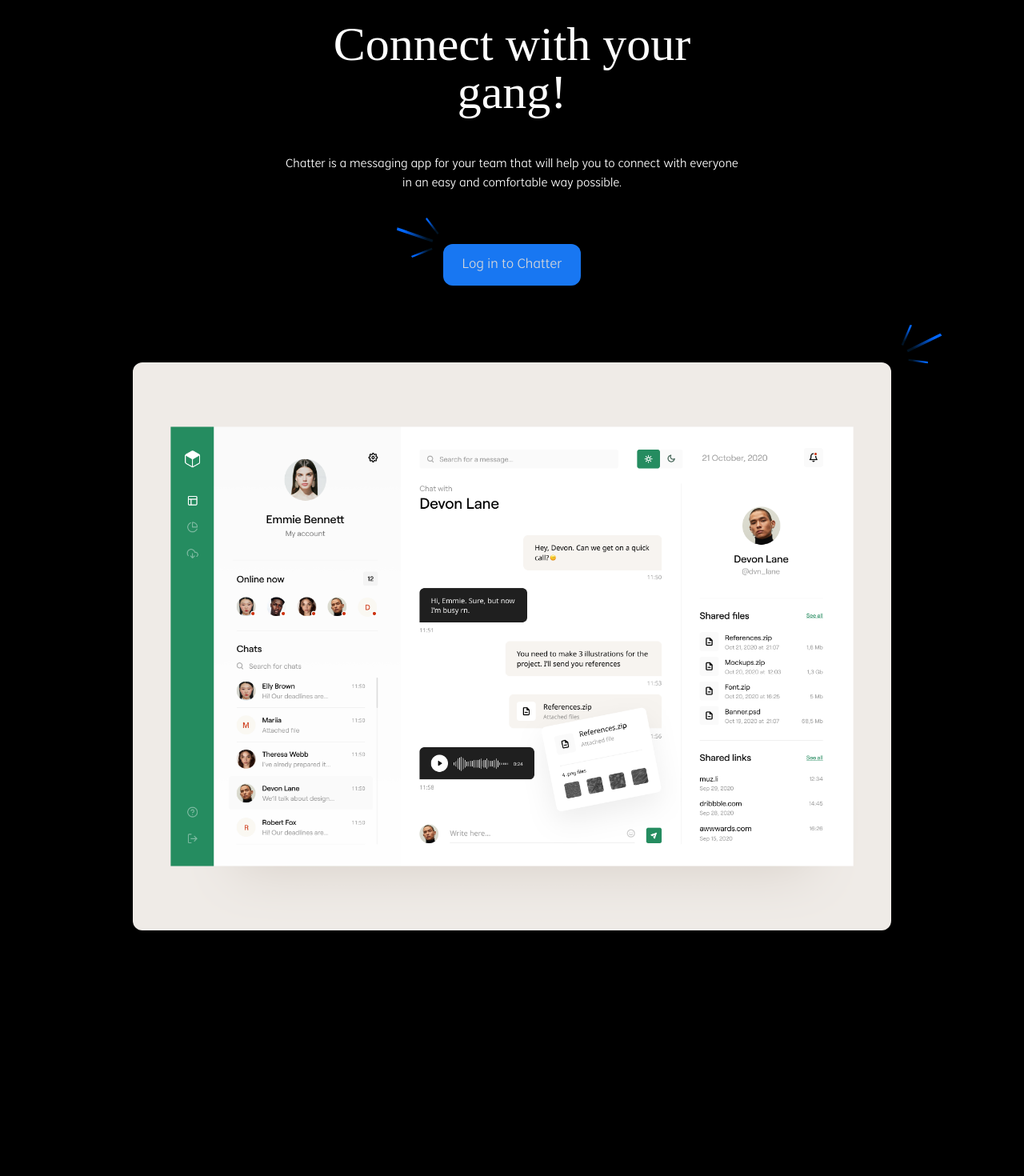
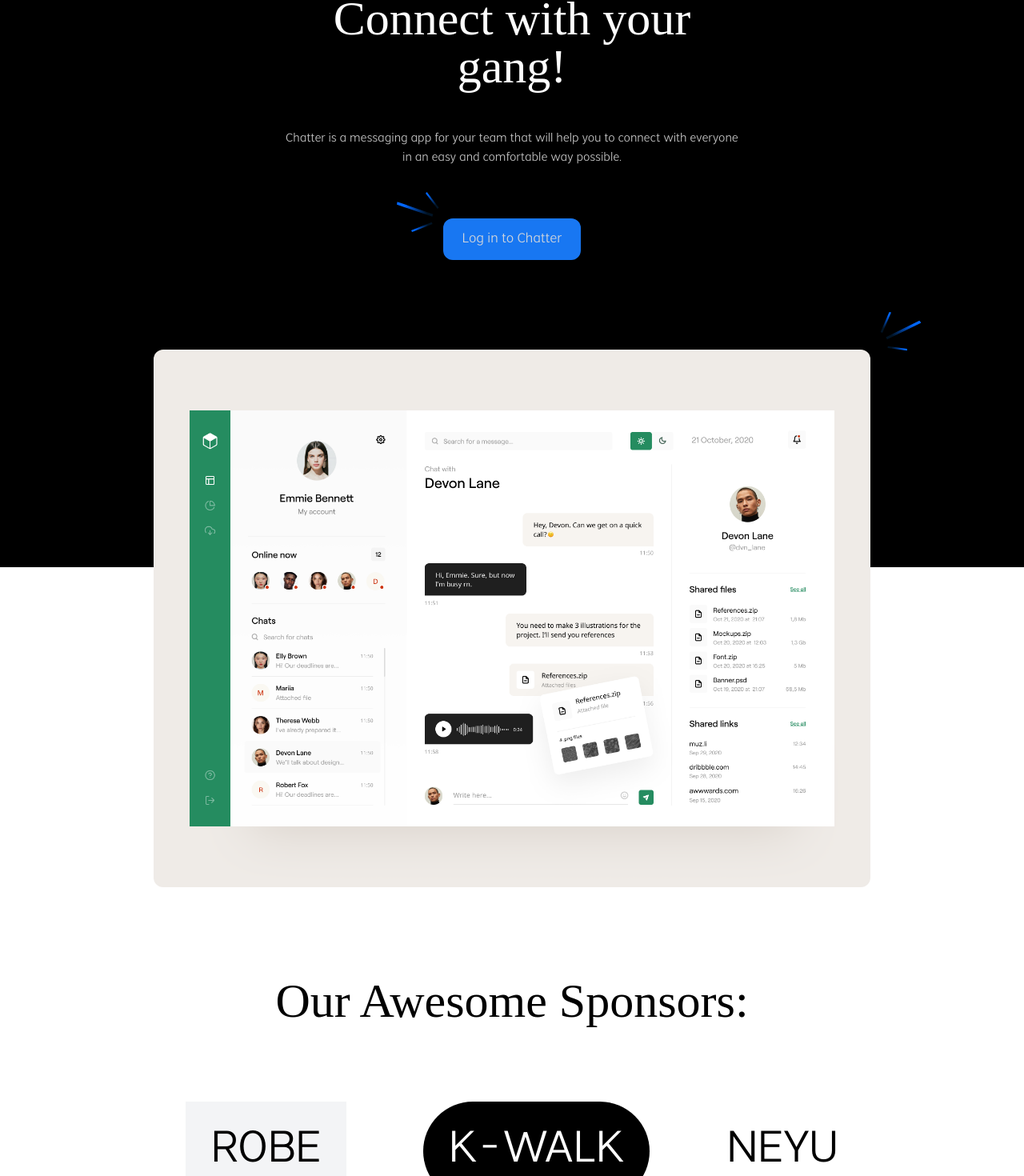
Before and after one commit to bhatshakran/graphqlchatapp, a React (Create React App) app in the folder client/: page / in a window 1280 px wide. Shown: the part 241-1711 px from the top of the page at 80% size. Before the commit the page ends 1404 px from the top, so only its background shows below. Built offline with nearby package versions, Linux system fonts and the light colour scheme; a web font is replaced by a local one.

Commit message:
Created banner and sponsors section

```diff
--- a/client/src/components/Banner.js
+++ b/client/src/components/Banner.js
@@ -4,10 +4,11 @@ import Sparks from './Sparks';
 
 const Banner = () => {
   return (
-    <div className='text-white mt-40 w-full flex flex-col items-center gap-y-24 justify-center px-12'>
+    // <Container>
+    <div className='text-white pt-32 w-full flex flex-col items-center gap-y-24 justify-center px-12 relative pb-96 '>
       <div className=' max-w-xl text-center'>
         <h2 className='text-6xl font-acworth'>Connect with your gang!</h2>
-        <h6 className='mt-12 font-vistol'>
+        <h6 className='mt-12 font-vistol text-primary'>
           Chatter is a messaging app for your team that will help you to connect
           with everyone in an easy and comfortable way possible.
         </h6>
@@ -18,13 +19,14 @@ const Banner = () => {
           </div>
         </button>
       </div>
-      <div className='w-4/5 rounded-xl relative'>
+      <div className='w-4/5 mt-16 max-w-4xl rounded-xl absolute top-full -translate-y-1/2'>
         <img src={bannerImg} alt='bannerImg' className='rounded-xl' />
         <div className='absolute -top-12 -right-16 rotate-90'>
           <Sparks />
         </div>
       </div>
     </div>
+    // </Container>
   );
 };
 
--- /dev/null
+++ b/client/src/components/Container.js
@@ -0,0 +1,7 @@
+import React from 'react';
+
+const Container = ({ children }) => {
+  return <div className='max-w-2xl'>{children}</div>;
+};
+
+export default Container;
--- /dev/null
+++ b/client/src/components/Sponser.js
@@ -0,0 +1,16 @@
+import React from 'react';
+
+const Sponser = () => {
+  return (
+    <div className='text-black bg-white flex font-vistol flex-wrap justify-center items-center  gap-24 py-96  px-12 h-screen text-6xl'>
+      <h2 className='w-full text-center mt-32 font-acworth'>
+        Our Awesome Sponsors:
+      </h2>
+      <div className='bg-gray-100 p-8 '>ROBE</div>
+      <div className='bg-black p-8 rounded-full text-white'>K-WALK</div>
+      <div>NEYU</div>
+    </div>
+  );
+};
+
+export default Sponser;
--- a/client/src/components/Welcome.js
+++ b/client/src/components/Welcome.js
@@ -1,11 +1,13 @@
 import React from 'react';
 import Banner from './Banner';
+import Sponser from './Sponser';
 
 const Welcome = () => {
   return (
-    <main>
-      <div className='flex '>
+    <main className=''>
+      <div className='flex flex-col '>
         <Banner />
+        <Sponser />
       </div>
     </main>
   );
--- a/client/src/index.css
+++ b/client/src/index.css
@@ -16,7 +16,6 @@
     margin: 0;
     padding: 0;
     box-sizing: border-box;
-    @apply bg-background;
   }
 }
 
--- a/client/src/pages/HomeScreen.js
+++ b/client/src/pages/HomeScreen.js
@@ -16,7 +16,7 @@ const AllRoutes = () => {
 
 const HomeScreen = ({ setLoggedIn }) => {
   return (
-    <div className='flex flex-col'>
+    <div className=' w-full bg-black'>
       <Header />
       {/* <Sidebar setLoggedIn={setLoggedIn} /> */}
       <AllRoutes />
```
